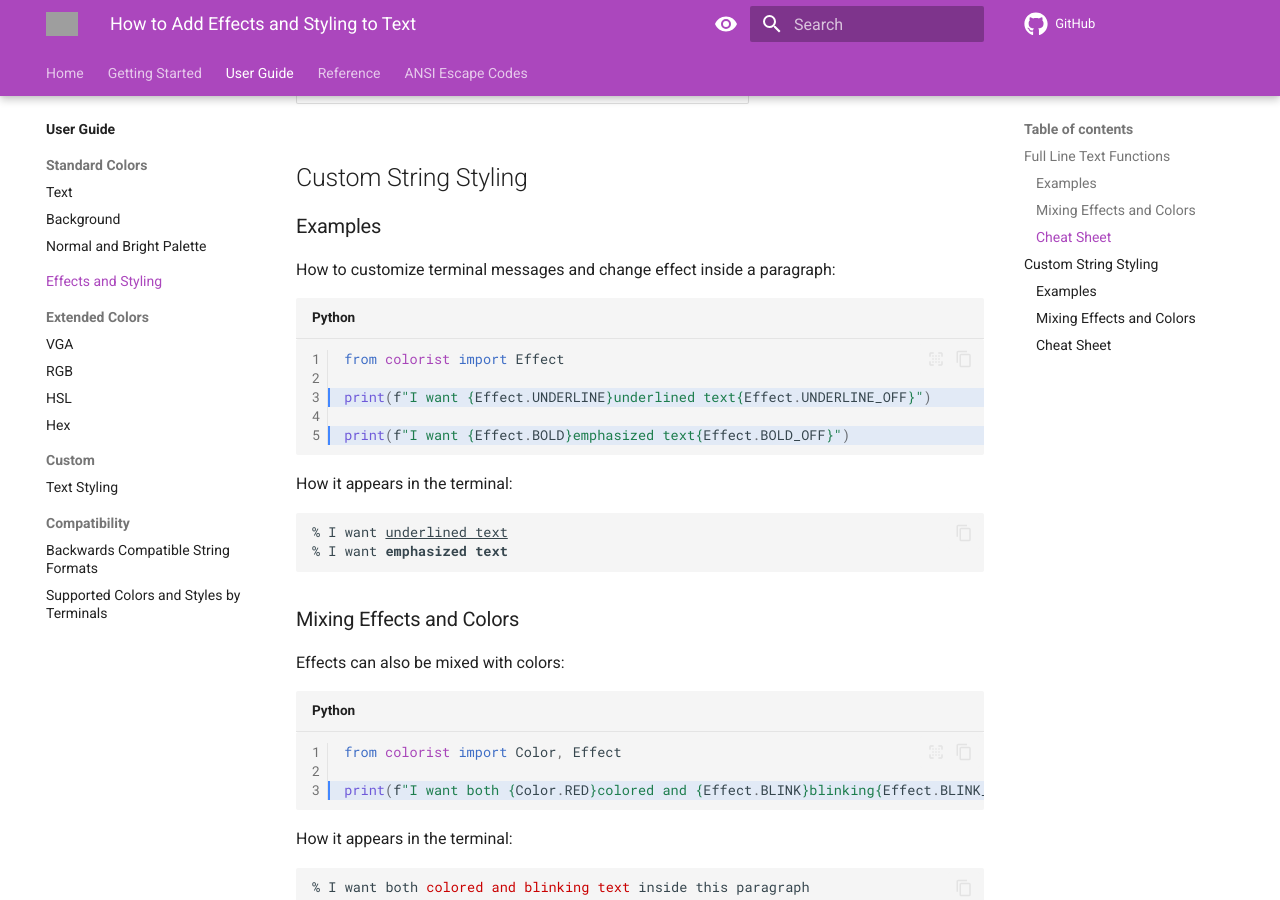
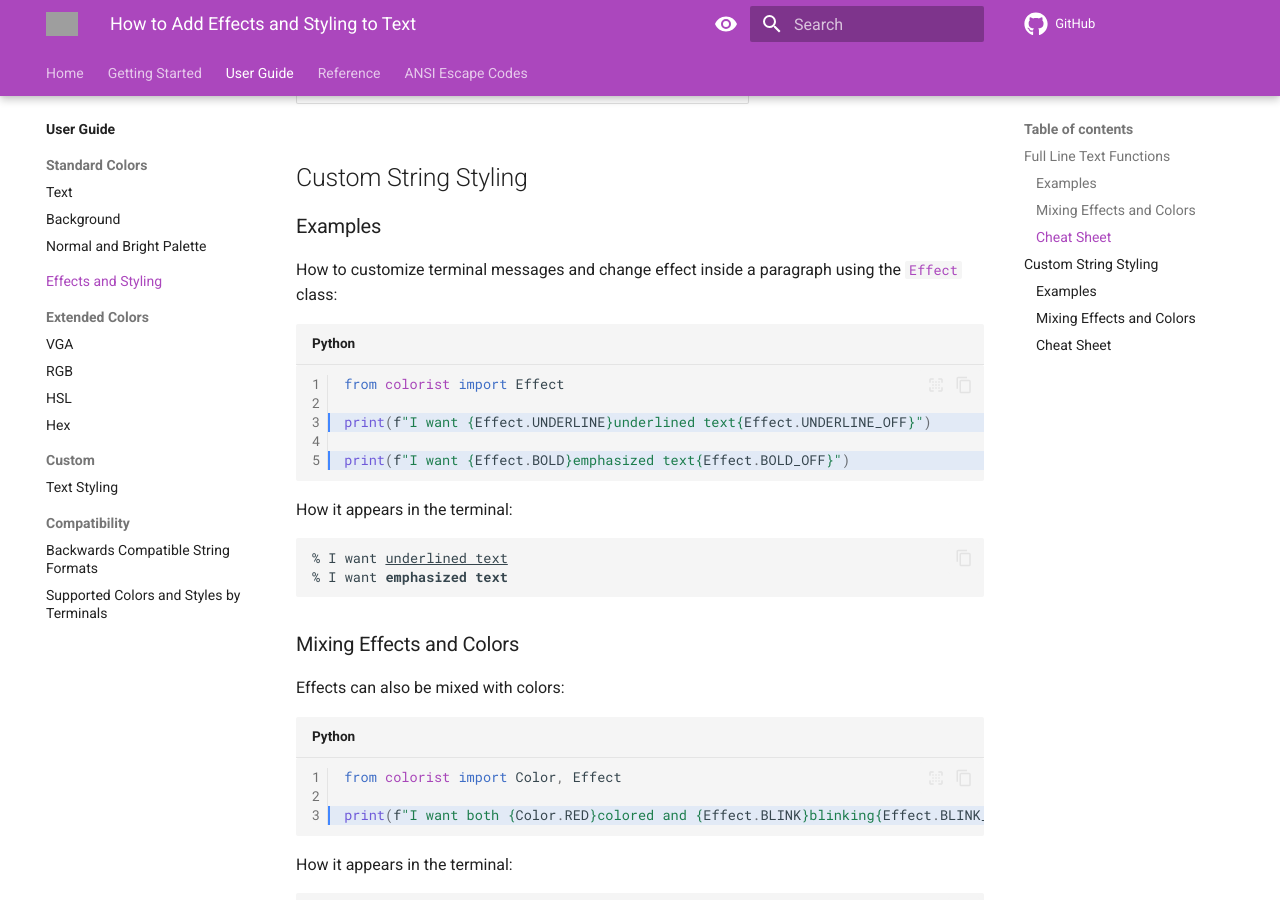
Before and after one commit to jakob-bagterp/colorist-for-python, an MkDocs documentation site: the page built from docs/user-guide/effects-and-styling.md, in a window 1280 px wide and 900 px high, scrolled down 1278 px. Built offline with MkDocs 1.6.1 and Material for MkDocs 9.7.7, drawn with Linux system fonts in a browser that asks for light colours; comment, search, counter and statistics services are not loaded; grey boxes are pictures that could not be loaded.

Commit message:
Added links for custom text and effects sections in user guide.

````diff
--- a/docs/user-guide/effects-and-styling.md
+++ b/docs/user-guide/effects-and-styling.md
@@ -48,7 +48,7 @@
 
 ## Custom String Styling
 ### Examples
-How to customize terminal messages and change effect inside a paragraph:
+How to customize terminal messages and change effect inside a paragraph using the [`Effect`](../reference/effects-and-styling/mixed.md#effect) class:
 
 ```python linenums="1" hl_lines="3 5"
 from colorist import Effect
````
Also changed, not shown: docs/user-guide/custom/text-styling.md (+1 -1 lines).
